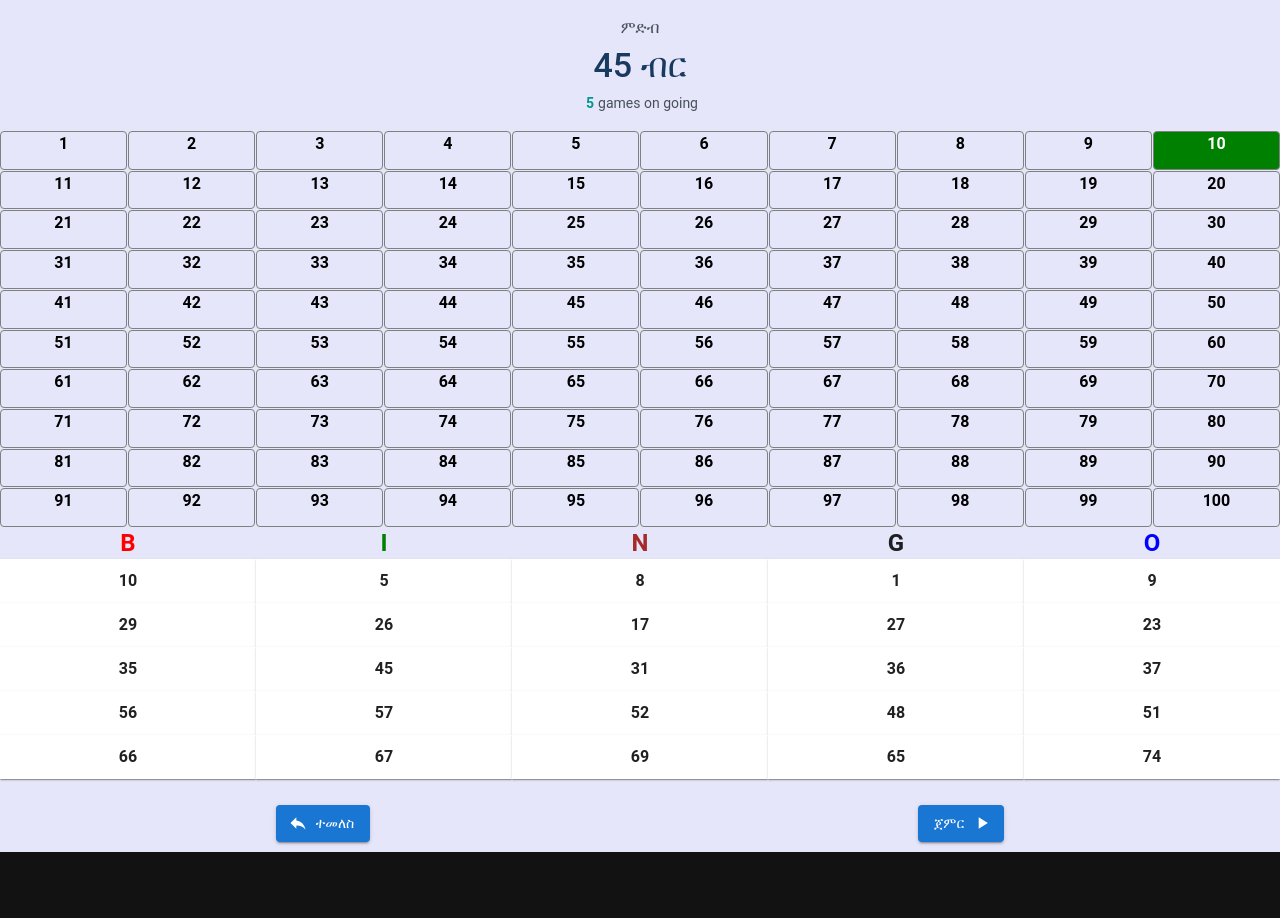
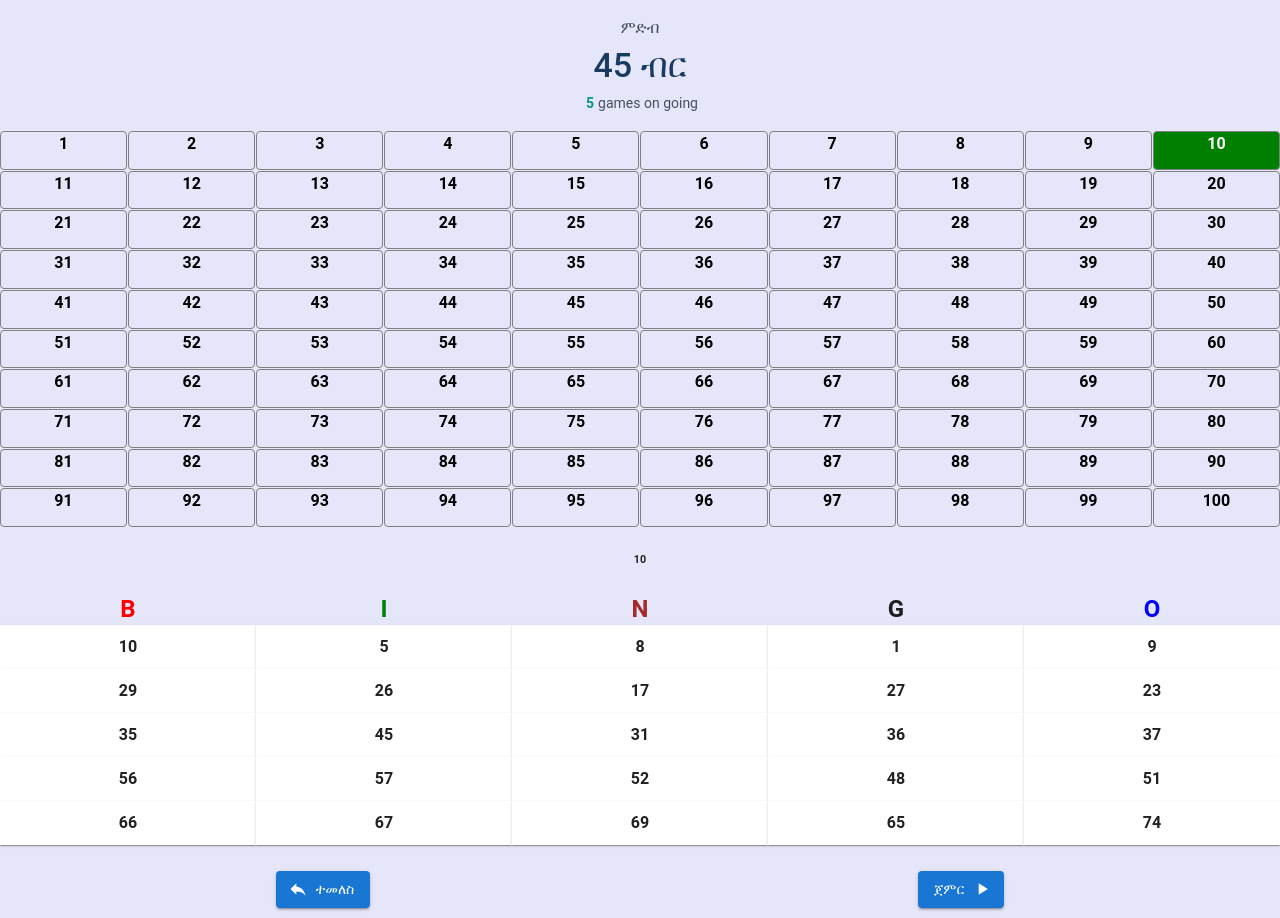
Before and after one commit to binilet/b_tel, a React (Vite) app in the folder bingo-client/: page /boardSelector in a window 1280 px wide. Both pictures are taken after a click on the element "10". Before the commit the page ends 852 px from the top, so only its background shows below. Built offline with nearby package versions, Linux system fonts and the light colour scheme; a web font is replaced by a local one.

Commit message:
reverted my previous change

```diff
--- a/bingo-client/src/components/BoardSelector.tsx
+++ b/bingo-client/src/components/BoardSelector.tsx
@@ -84,6 +84,7 @@ const BoardSelector: React.FC = () => {
 
       {selectedCell && (
         <Stack style={{ backgroundColor: "lavender" }}>
+          <h6>{selectedCell}</h6>
           <Grid container justifyContent="space-between">
             {["B", "I", "N", "G", "O"].map((letter, index) => (
               <Grid item xs={2.4} key={letter} sx={{ textAlign: "center" }}>
```
